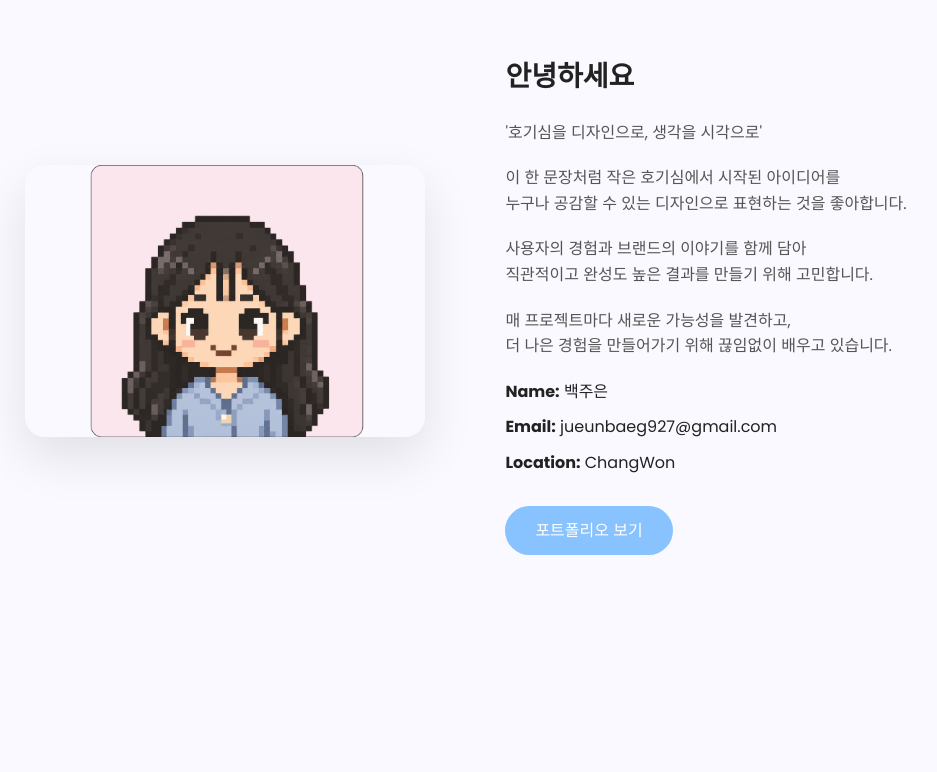
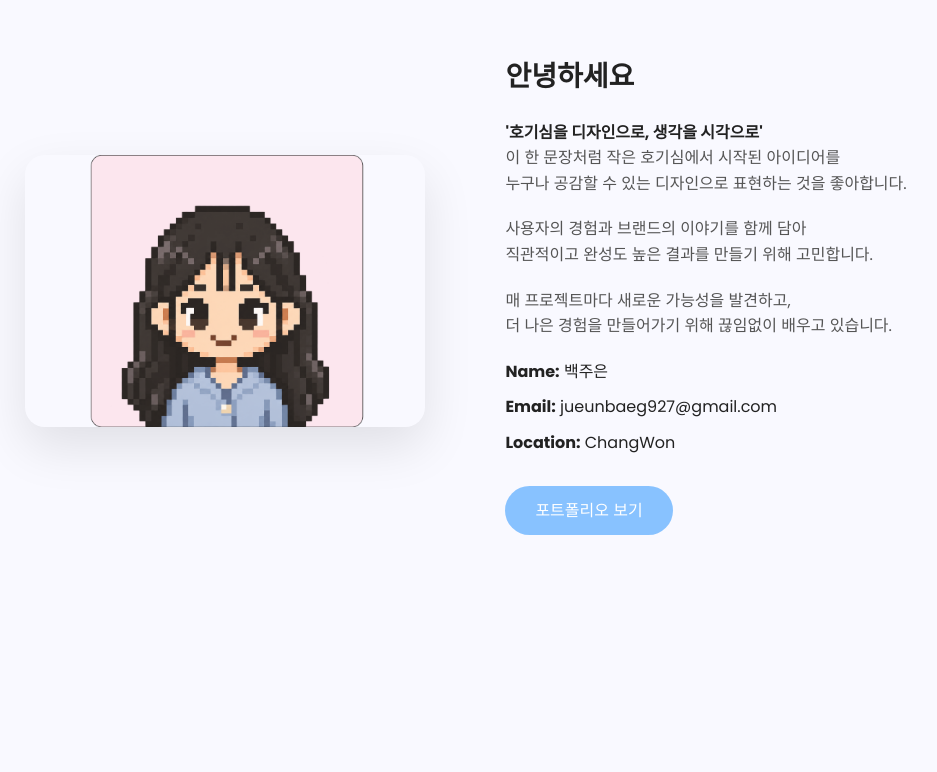
Before and after one commit to baekjueun927/baekjueun-my-portfolio, a plain HTML site: page index.html in a window 1280 px wide. Shown: the part 920-1692 px from the top of the page, without its empty margins (77-1014 px from the left). Drawn offline with nearby package versions, Linux system fonts and the light colour scheme.

Commit message:
찐마지막

```diff
--- a/index.html
+++ b/index.html
@@ -61,9 +61,8 @@
       <div class="about-text" data-aos="fade-left">
         <h3>안녕하세요 </h3>
 
-        <p>
-         '호기심을 디자인으로, 생각을 시각으로'
-        </p>
+        <h4>
+         '호기심을 디자인으로, 생각을 시각으로' </h4>
 
         <p>
           이 한 문장처럼 작은 호기심에서 시작된 아이디어를<br>
```
